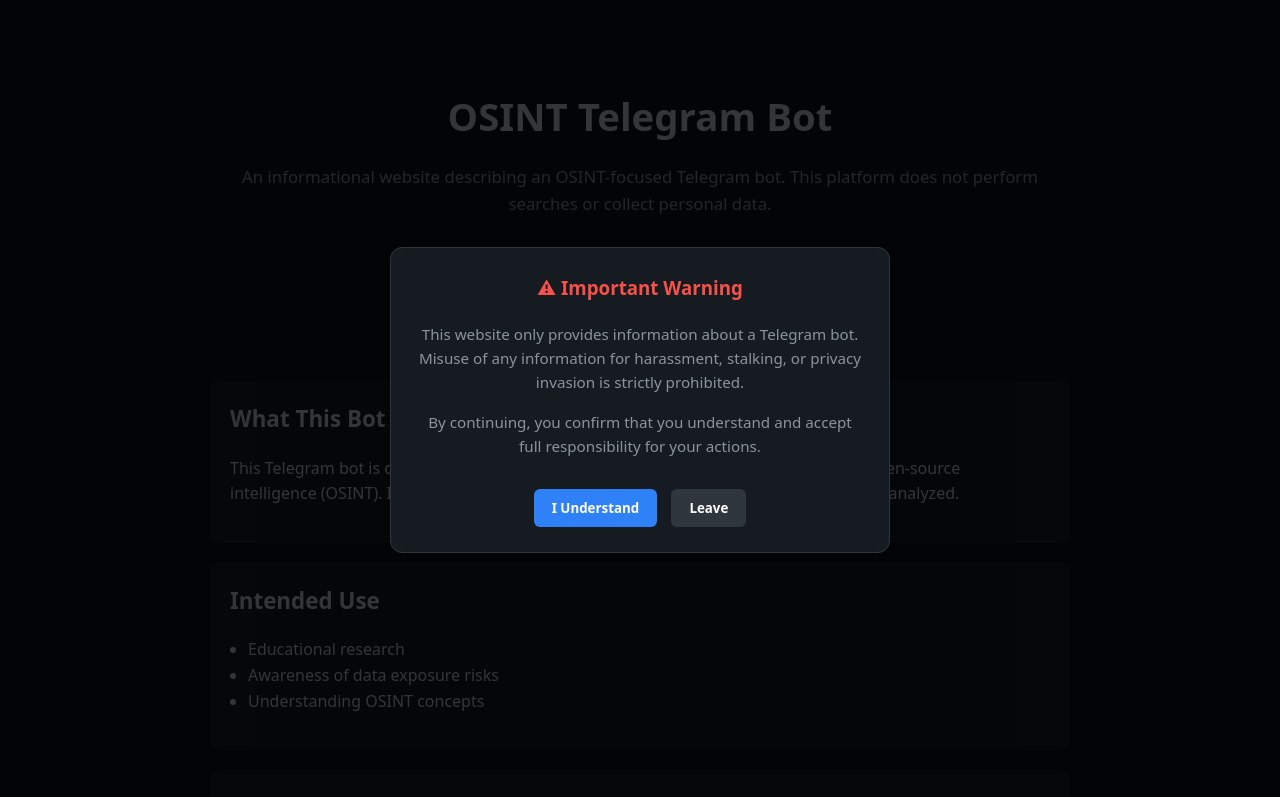
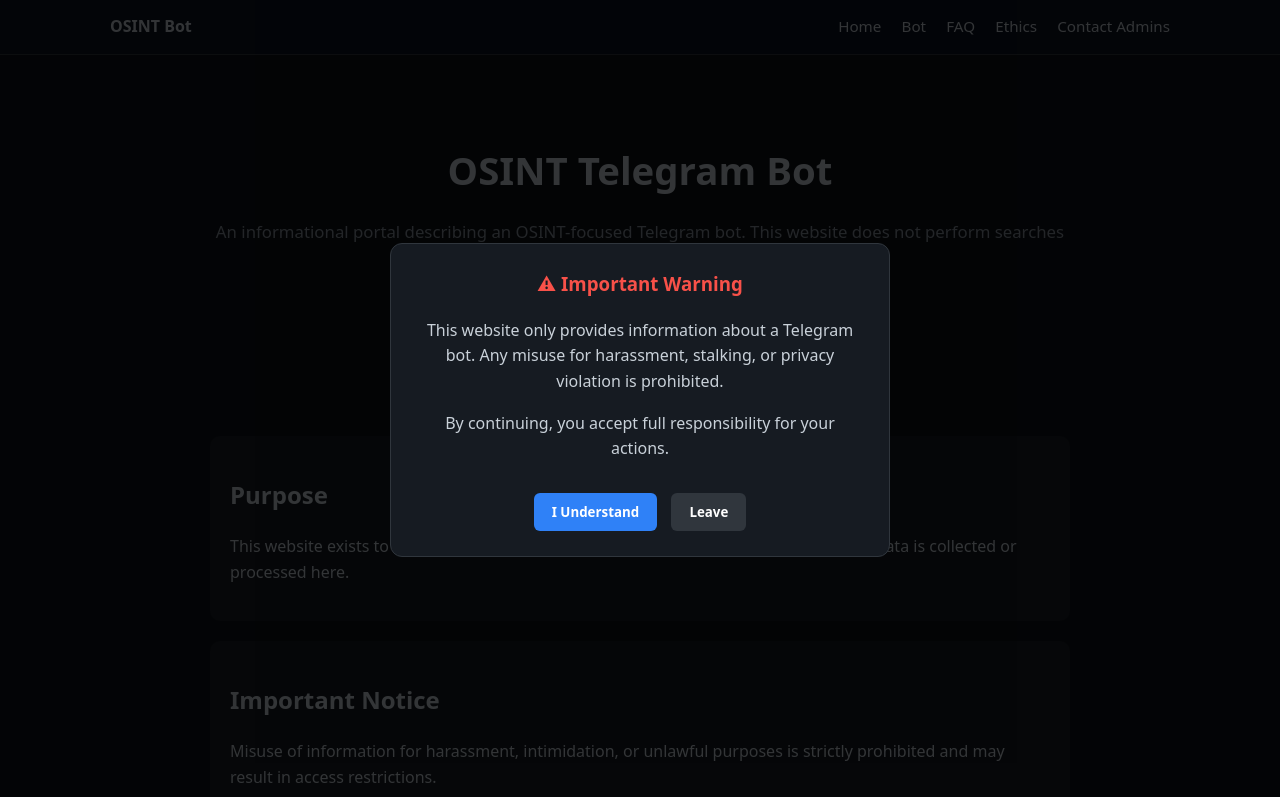
Before and after one commit to koyebxkarl-bot/Zero-X-osint, a plain HTML site: page index.html in a window 1280 px wide. Shown: the top 797 px of the page. Drawn offline with Linux system fonts and the light colour scheme.

Commit message:
Update index.html

```diff
--- a/index.html
+++ b/index.html
@@ -3,7 +3,7 @@
 <head>
   <meta charset="UTF-8" />
   <meta name="viewport" content="width=device-width, initial-scale=1.0"/>
-  <title>OSINT Bot – Information & Disclaimer</title>
+  <title>OSINT Bot – Information Portal</title>
 
   <style>
     :root {
@@ -27,11 +27,37 @@
       line-height: 1.6;
     }
 
+    /* NAVBAR */
+    nav {
+      background: #0b1320;
+      border-bottom: 1px solid #30363d;
+    }
+
+    .nav-inner {
+      max-width: 1100px;
+      margin: auto;
+      padding: 14px 20px;
+      display: flex;
+      justify-content: space-between;
+      align-items: center;
+    }
+
+    .nav-inner a {
+      color: var(--text);
+      text-decoration: none;
+      margin-left: 16px;
+      font-size: 0.95rem;
+    }
+
+    .nav-inner a:hover {
+      color: var(--accent);
+    }
+
     header {
+      max-width: 900px;
+      margin: auto;
       padding: 60px 20px;
       text-align: center;
-      max-width: 900px;
-      margin: auto;
     }
 
     header h1 {
@@ -44,18 +70,25 @@
       font-size: 1.05rem;
     }
 
-    .cta {
+    .buttons {
       margin-top: 30px;
+      display: flex;
+      justify-content: center;
+      gap: 15px;
+      flex-wrap: wrap;
     }
 
-    .cta a {
-      display: inline-block;
-      background: var(--accent);
-      color: #fff;
+    .btn {
       padding: 14px 26px;
       border-radius: 8px;
       text-decoration: none;
       font-weight: 600;
+      color: #fff;
+      background: var(--accent);
+    }
+
+    .btn.secondary {
+      background: #30363d;
     }
 
     section {
@@ -71,15 +104,6 @@
       margin-bottom: 20px;
     }
 
-    .card h2 {
-      margin-top: 0;
-      font-size: 1.4rem;
-    }
-
-    .card ul {
-      padding-left: 18px;
-    }
-
     footer {
       text-align: center;
       padding: 30px 20px;
@@ -87,7 +111,7 @@
       font-size: 0.9rem;
     }
 
-    /* Warning Popup */
+    /* WARNING POPUP */
     .overlay {
       position: fixed;
       inset: 0;
@@ -101,7 +125,6 @@
     .popup {
       background: var(--card);
       max-width: 500px;
-      width: 90%;
       padding: 25px;
       border-radius: 12px;
       text-align: center;
@@ -111,11 +134,6 @@
     .popup h3 {
       color: var(--danger);
       margin-top: 0;
-    }
-
-    .popup p {
-      font-size: 0.95rem;
-      color: var(--muted);
     }
 
     .popup button {
@@ -141,70 +159,75 @@
 </head>
 <body>
 
-  <!-- Warning Popup -->
+  <!-- WARNING POPUP -->
   <div class="overlay" id="warningPopup">
     <div class="popup">
       <h3>⚠ Important Warning</h3>
       <p>
         This website only provides information about a Telegram bot.
-        Misuse of any information for harassment, stalking, or privacy invasion
-        is strictly prohibited.
+        Any misuse for harassment, stalking, or privacy violation is prohibited.
       </p>
       <p>
-        By continuing, you confirm that you understand and accept full
-        responsibility for your actions.
+        By continuing, you accept full responsibility for your actions.
       </p>
       <button class="accept" onclick="acceptWarning()">I Understand</button>
       <button class="leave" onclick="leaveSite()">Leave</button>
     </div>
   </div>
 
+  <!-- NAVBAR -->
+  <nav>
+    <div class="nav-inner">
+      <strong>OSINT Bot</strong>
+      <div>
+        <a href="index.html">Home</a>
+        <a href="bot.html">Bot</a>
+        <a href="faq.html">FAQ</a>
+        <a href="ethics.html">Ethics</a>
+        <a href="contact-admins.html">Contact Admins</a>
+      </div>
+    </div>
+  </nav>
+
+  <!-- HEADER -->
   <header>
     <h1>OSINT Telegram Bot</h1>
     <p>
-      An informational website describing an OSINT-focused Telegram bot.
-      This platform does not perform searches or collect personal data.
+      An informational portal describing an OSINT-focused Telegram bot.
+      This website does not perform searches or process personal data.
     </p>
 
-    <div class="cta">
-      <a href="https://t.me/YOUR_BOT_USERNAME" target="_blank">
+    <div class="buttons">
+      <a href="https://t.me/YOUR_BOT_USERNAME" target="_blank" class="btn">
         Open Bot on Telegram
+      </a>
+
+      <a href="contact-admins.html" class="btn secondary">
+        Contact Admins
       </a>
     </div>
   </header>
 
   <section>
     <div class="card">
-      <h2>What This Bot Is</h2>
+      <h2>Purpose</h2>
       <p>
-        This Telegram bot is designed for educational and informational purposes
-        related to open-source intelligence (OSINT). It demonstrates how publicly
-        available data may be organized and analyzed.
+        This website exists to explain the bot’s functionality, ethical usage,
+        and limitations. No data is collected or processed here.
       </p>
     </div>
 
     <div class="card">
-      <h2>Intended Use</h2>
-      <ul>
-        <li>Educational research</li>
-        <li>Awareness of data exposure risks</li>
-        <li>Understanding OSINT concepts</li>
-      </ul>
-    </div>
-
-    <div class="card">
-      <h2>Prohibited Use</h2>
-      <ul>
-        <li>Harassment or stalking</li>
-        <li>Doxxing or intimidation</li>
-        <li>Impersonation or fraud</li>
-        <li>Any illegal or unethical activity</li>
-      </ul>
+      <h2>Important Notice</h2>
+      <p>
+        Misuse of information for harassment, intimidation, or unlawful purposes
+        is strictly prohibited and may result in access restrictions.
+      </p>
     </div>
   </section>
 
   <footer>
-    © 2025 • Informational Website • No data is collected or stored
+    © 2025 • Informational Website • No data collected
   </footer>
 
   <script>
```
